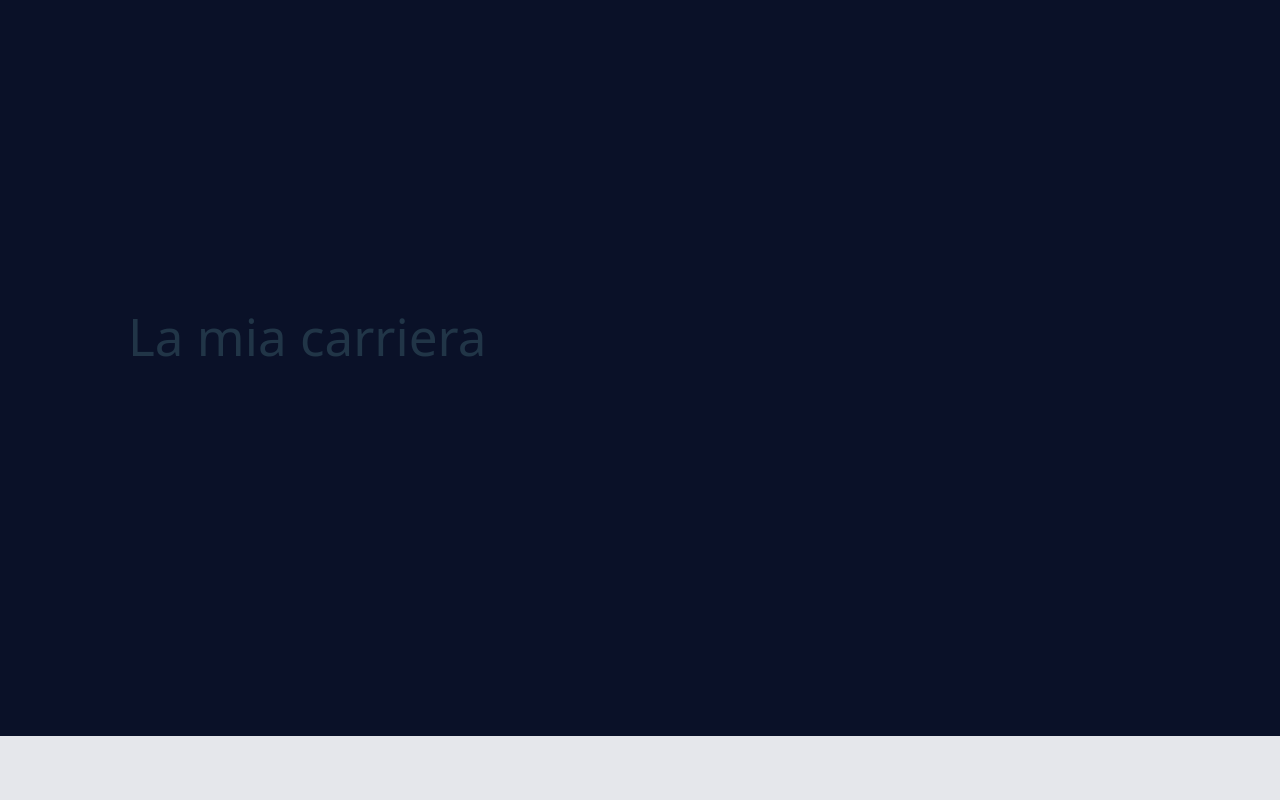
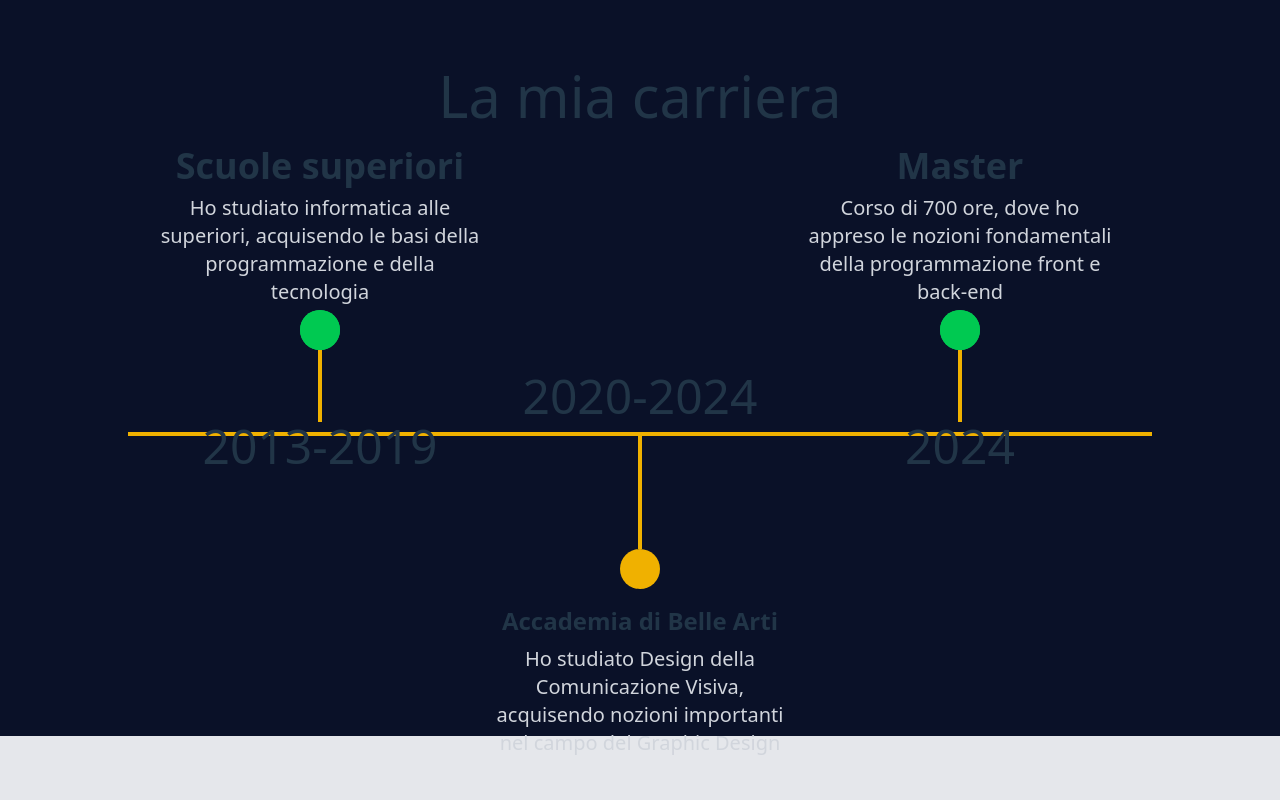
Before and after one commit to lupri95w19/portfolio, a Vue app: page / in a window 1280 px wide. Shown: the part 1700-2500 px from the top of the page. Built offline with nearby package versions, Linux system fonts and the light colour scheme.

Commit message:
Aggiunte la parte della carriera e sistemata la parte della foto che indica "questo sono io"

```diff
--- a/src/App.vue
+++ b/src/App.vue
@@ -115,7 +115,7 @@ import { ref } from "vue";
 							alt="Luca at the graduation"
 						/>
 						<div
-							class="absolute -left-20 top-50 flex flex-col items-center rotate-320"
+							class="absolute -left-23 xl:-left-25 top-50 flex flex-col items-center rotate-320"
 						>
 							<p>Questo sono io</p>
 							<i
@@ -174,9 +174,92 @@ import { ref } from "vue";
 
 		<!-- Sezione carriera -->
 		<section class="h-[100vh] flex flex-col justify-center bg-[#0A1128]">
-			<div class="max-w-screen-lg container m-auto">
-				<h1>La mia carriera</h1>
+			<div
+				class="max-w-screen-lg container m-auto h-full flex flex-col justify-center"
+			>
+				<div class="grid grid-cols-12">
+					<div class="col-span-12 text-lg">
+						<h1 class="mt-32 text-center">La mia carriera</h1>
+					</div>
+				</div>
+
 				<!-- Path che parte dalle superiori fino a oggi -->
+
+				<div
+					class="relative flex items-center justify-between w-full px-8 h-full"
+				>
+					<!-- Linea centrale -->
+					<div class="absolute inset-x-0 top-1/2 h-1 bg-yellow-500"></div>
+
+					<!-- Step 1 (Sopra) -->
+					<div class="relative flex flex-col items-center w-1/3 mb-7">
+						<!-- Linea verticale -->
+						<div class="absolute top-10 h-18 w-1 bg-yellow-500"></div>
+
+						<!-- Pallino -->
+						<div
+							class="w-10 h-10 bg-green-500 rounded-full flex flex-col items-center"
+						>
+							<div class="w-10 h-10 bg-green-500 rounded-full"></div>
+							<h2 class="absolute mt-28 text-5xl">2013-2019</h2>
+							<!-- MT-4 in più rispetto al pallino -->
+						</div>
+
+						<div class="mt-4 text-center relative bottom-55">
+							<h3 class="text-2xl font-semibold text-4xl">Scuole superiori</h3>
+							<p class="text-gray-300 mt-2 text-xl">
+								Ho studiato informatica alle superiori, acquisendo le basi della
+								programmazione e della tecnologia
+							</p>
+						</div>
+					</div>
+
+					<!-- Step 2 (Sotto) -->
+					<div
+						class="relative flex flex-col items-center w-1/3 translate-y-[149px]"
+					>
+						<h2 class="absolute -mt-8 text-5xl">2020-2024</h2>
+						<!-- Pallino sotto -->
+						<div class="flex flex-col items-center">
+							<div class="h-[116.5px] w-1 bg-yellow-500 mt-7"></div>
+							<div class="w-10 h-10 bg-yellow-500 rounded-full mt-0"></div>
+						</div>
+
+						<!-- Linea verticale -->
+
+						<!-- Testo sotto il pallino -->
+						<div class="mt-4 text-center">
+							<h3 class="text-2xl font-semibold">Accademia di Belle Arti</h3>
+							<p class="text-gray-300 mt-2 text-xl">
+								Ho studiato Design della Comunicazione Visiva, acquisendo
+								nozioni importanti nel campo del Graphic Design
+							</p>
+						</div>
+					</div>
+
+					<!-- Step 3 (Sopra) -->
+					<div class="relative flex flex-col items-center w-1/3 mb-7">
+						<!-- Linea verticale -->
+						<div class="absolute top-10 h-18 w-1 bg-yellow-500"></div>
+
+						<!-- Pallino -->
+						<div
+							class="w-10 h-10 bg-green-500 rounded-full flex flex-col items-center"
+						>
+							<div class="w-10 h-10 bg-green-500 rounded-full"></div>
+							<h2 class="absolute mt-28 text-5xl">2024</h2>
+							<!-- MT-4 in più rispetto al pallino -->
+						</div>
+
+						<div class="mt-4 text-center relative bottom-55">
+							<h3 class="text-2xl font-semibold text-4xl">Master</h3>
+							<p class="text-gray-300 mt-2 text-xl">
+								Corso di 700 ore, dove ho appreso le nozioni
+								fondamentali della programmazione front e back-end
+							</p>
+						</div>
+					</div>
+				</div>
 			</div>
 		</section>
 
@@ -191,7 +274,9 @@ import { ref } from "vue";
 		</section>
 
 		<!-- Sezione contattami -->
-		<section class="h-[100vh] flex flex-col justify-center bg-[red]">
+		<section
+			class="h-[100vh] flex flex-col justify-center bg-gradient-to-r from-[#FF8C00] via-[#FFB347] via-15% to-[#FFD447] to-90%"
+		>
 			<div
 				class="max-w-screen-lg container m-auto text-black flex justify-center"
 			>
```
